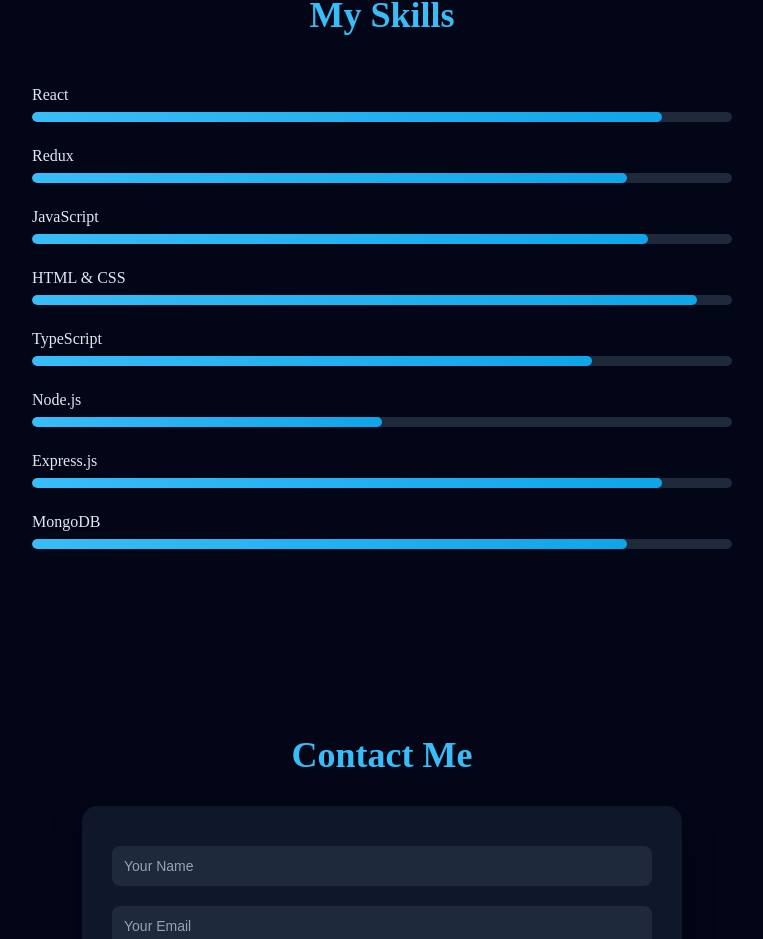
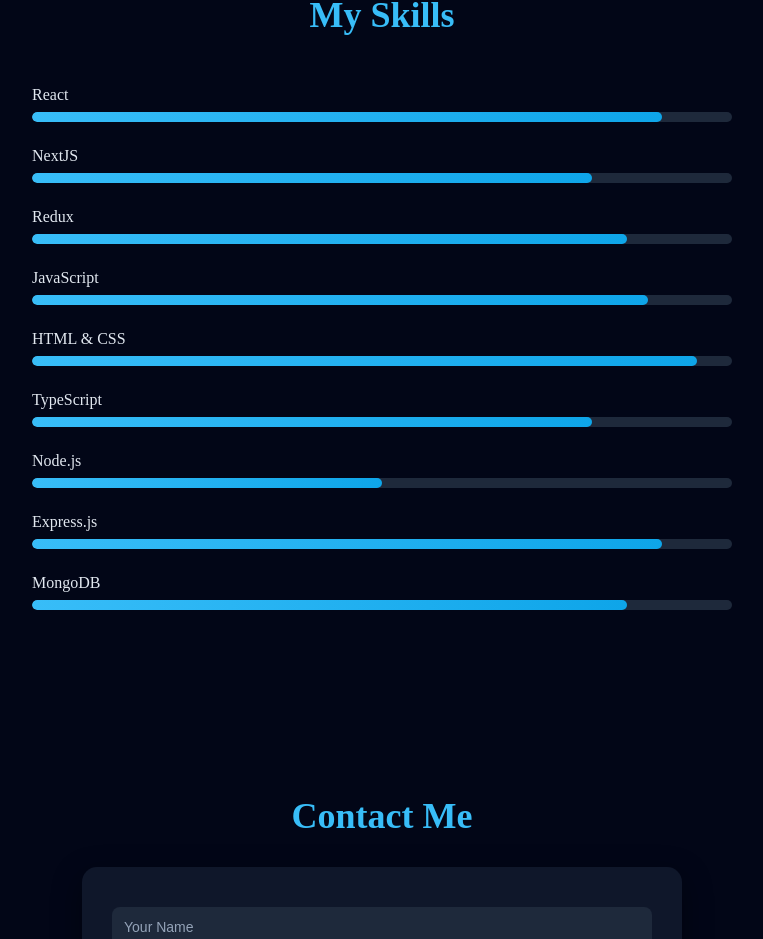
Before and after one commit to ayon6237/My_Portfolio, a React (Create React App) app: page / in a window 1280 px wide. Shown: the part 1548-2487 px from the top of the page, without its empty margins (258-1021 px from the left). Built offline with nearby package versions, Linux system fonts and the light colour scheme.

Commit message:
Update Skills.jsx

```diff
--- a/src/Components/Skills.jsx
+++ b/src/Components/Skills.jsx
@@ -12,6 +12,13 @@
       <span>React</span>
       <div className="progress-bar">
         <div className="progress" style={{ width: "90%" }}></div>
+      </div>
+    </div>
+
+     <div className="skill">
+      <span>NextJS</span>
+      <div className="progress-bar">
+        <div className="progress" style={{ width: "80%" }}></div>
       </div>
     </div>
 
```
